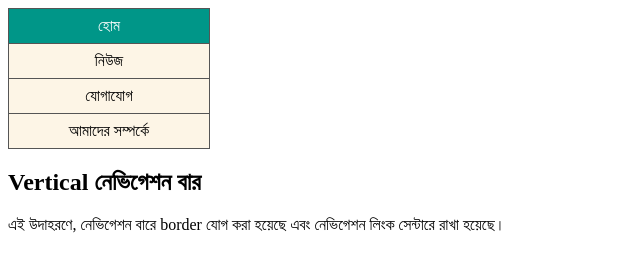
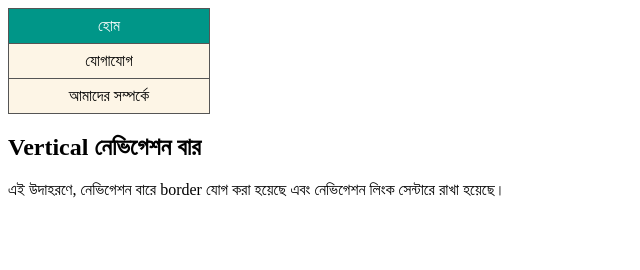
Before and after one commit to engineer-shahin/new3, a plain HTML site: page index.html in a window 1280 px wide. Shown: the whole page, without its empty margins (0-640 px from the left). Drawn offline with Linux system fonts and the light colour scheme.

Commit message:
change 1

```diff
--- a/index.html
+++ b/index.html
@@ -37,7 +37,7 @@ li a:hover:not(.active) {
 
 <ul>
   <li><a class="active"  href="#home">হোম</a></li>
-  <li><a href="#news"> নিউজ</a></li>
+  <!-- <li><a href="#news"> নিউজ</a></li> -->
   <li><a href="#contact">যোগাযোগ</a></li>
   <li><a href="#about"> আমাদের সম্পর্কে</a></li>
 </ul>
```
